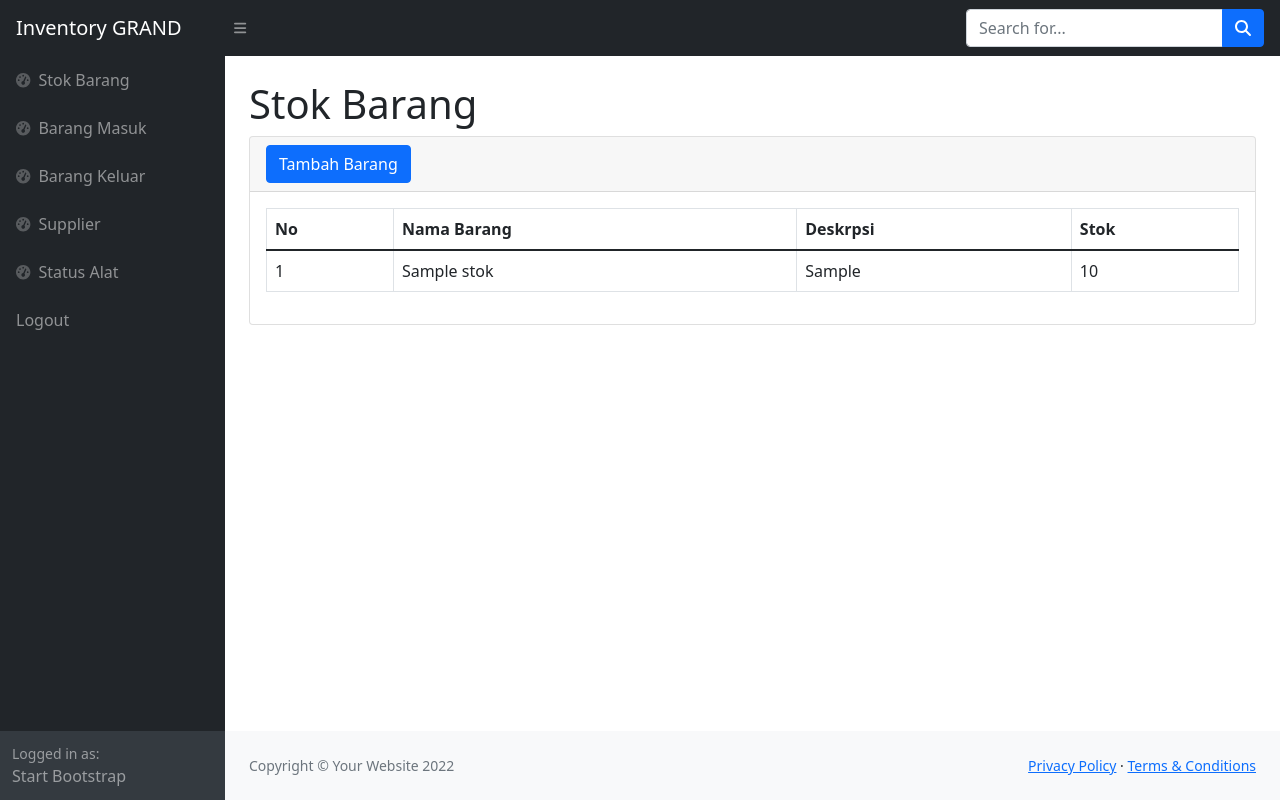
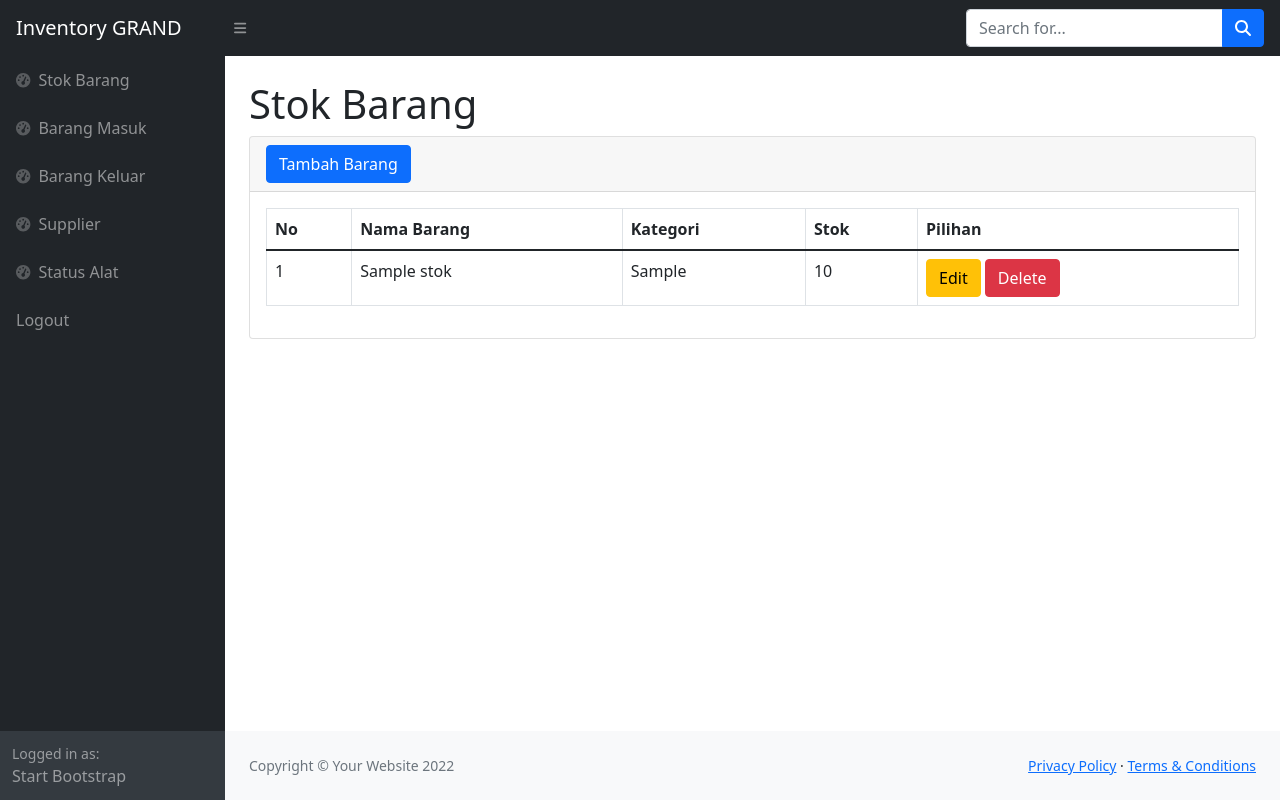
Before and after one commit to erlangga-avx/adminsaya, a PHP site: page / in a window 1280 px wide. Run offline with PHP 8.4, Linux system fonts and the light colour scheme; the visitor is signed in with stand-in values (Sample User, id 1); tables that the repository leaves empty or names only in its code hold one stand-in row (values such as "Sample post"); some libraries are stand-ins or nearby versions.

Commit message:
update dan delete stok

```diff
--- a/function.php
+++ b/function.php
@@ -6,10 +6,10 @@ $conn = mysqli_connect("localhost","root","","inventaris");
 //menambah barang baru
 if(isset($_POST['addnewbarang'])){
     $namabarang = $_POST['namabarang'];
-    $deskripsi = $_POST['deskripsi'];
+    $kategori = $_POST['kategori'];
     $stok = $_POST['stok'];
 
-    $addtotable = mysqli_query($conn,"insert into stok (namabarang, deskripsi, stok) values('$namabarang', '$deskripsi', '$stok')");
+    $addtotable = mysqli_query($conn,"insert into stok (namabarang, kategori, stok) values('$namabarang', '$kategori    ', '$stok')");
     if($addtotable){
         header('location:index.php');
     } else {
@@ -91,4 +91,19 @@ if(isset($_POST['addalat'])){
         header('location:alat.php');
     }
 }
+
+//update info barang
+if(isset($_POST['updatebarang'])){
+    $idb = $_POST['idb'];
+    $namabarang = $_POST['namabarang'];
+    $kategori = $_POST['kategori'];
+
+    $update = mysqli_query($conn, "update stok set namabarang='$namabarang' , kategori='$kategori' where idbarang='$idb'");
+    if($update){
+        header('location:index.php');
+    } else {
+        echo 'Gagal';
+        header('location:index.php');
+    }
+}
 ?>
--- a/index.php
+++ b/index.php
@@ -38,8 +38,9 @@ require 'cek.php';
                                         <tr>
                                             <th>No</th>
                                             <th>Nama Barang</th>
-                                            <th>Deskrpsi</th>
+                                            <th>Kategori</th>
                                             <th>Stok</th>
+                                            <th>Pilihan</th>
                                         </tr>
                                     </thead>
                                     <tbody>
@@ -48,15 +49,79 @@ require 'cek.php';
                                         $i = 1;
                                         while($data=mysqli_fetch_array($ambilsemuadatastok)){
                                             $namabarang = $data['namabarang'];
-                                            $deskripsi = $data['deskripsi'];
+                                            $kategori = $data['kategori'];
                                             $stok = $data['stok'];
+                                            $idb = $data['idbarang'];
                                         ?>
+
                                         <tr>
                                             <td><?=$i++;?></td>
                                             <td><?=$namabarang;?></td>
-                                            <td><?=$deskripsi;?></td>
+                                            <td><?=$kategori;?></td>
                                             <td><?=$stok;?></td>
+                                            <td>
+                                                <button type="button" class="btn btn-warning" data-bs-toggle="modal" data-bs-target="#edit<?=$idb;?>">
+                                                    Edit
+                                                </button>
+                                                <button type="button" class="btn btn-danger" data-bs-toggle="modal" data-bs-target="#delete<?=$idb;?>">
+                                                    Delete
+                                                </button>
+                                            </td>
                                         </tr>
+
+                                        <!-- Edit Modal -->
+                                        <div class="modal fade" id="edit<?=$idb;?>">
+                                        <div class="modal-dialog">
+                                            <div class="modal-content">
+
+                                            <!-- Modal Header -->
+                                            <div class="modal-header">
+                                                <h4 class="modal-title">Edit Barang</h4>
+                                                <button type="button" class="btn-close" data-bs-dismiss="modal"></button>
+                                            </div>
+
+                                            <!-- Modal body -->
+                                            <form method="post">
+                                            <div class="modal-body">
+                                            <input type="text" name="namabarang" value="<?=$namabarang;?>" class="form-control" required>
+                                            <br>
+                                            <input type="text" name="kategori" value="<?=$kategori;?>" class="form-control" required>
+                                            <br>
+                                            <input type="hidden" name="idb" value="<?=$idb;?>">
+                                            <button type="submit" class="btn btn-primary" name="updatebarang">Submit</button>
+                                            </form>
+                                            </div>
+
+                                            </div>
+                                        </div>
+                                        </div>
+
+                                        <!-- Hapus Modal -->
+                                        <div class="modal fade" id="delete<?=$idb;?>">
+                                        <div class="modal-dialog">
+                                            <div class="modal-content">
+
+                                            <!-- Modal Header -->
+                                            <div class="modal-header">
+                                                <h4 class="modal-title">Hapus Barang?</h4>
+                                                <button type="button" class="btn-close" data-bs-dismiss="modal"></button>
+                                            </div>
+
+                                            <!-- Modal body -->
+                                            <form method="post">
+                                            <div class="modal-body">
+                                            Apakah Anda yakin ingin menghapus <?=$namabarang;?>?
+                                            <input type="hidden" name="idb" value="<?=$idb;?>">
+                                            <br>
+                                            <br>
+                                            <button type="submit" class="btn btn-danger" name="hapusbarang">Hapus</button>
+                                            </form>
+                                            </div>
+
+                                            </div>
+                                        </div>
+                                        </div>
+
                                         <?php
                                         };
 
@@ -108,7 +173,7 @@ require 'cek.php';
         <div class="modal-body">
         <input type="text" name="namabarang" placeholder="Nama Barang" class="form-control" required>
         <br>
-        <input type="text" name="deskripsi" placeholder="Deskripsi Barang" class="form-control" required>
+        <input type="text" name="kategori" placeholder="Kategori Barang" class="form-control" required>
         <br>
         <input type="number" name="stok" placeholder="stok" class="form-control" required>
         <br>
```
